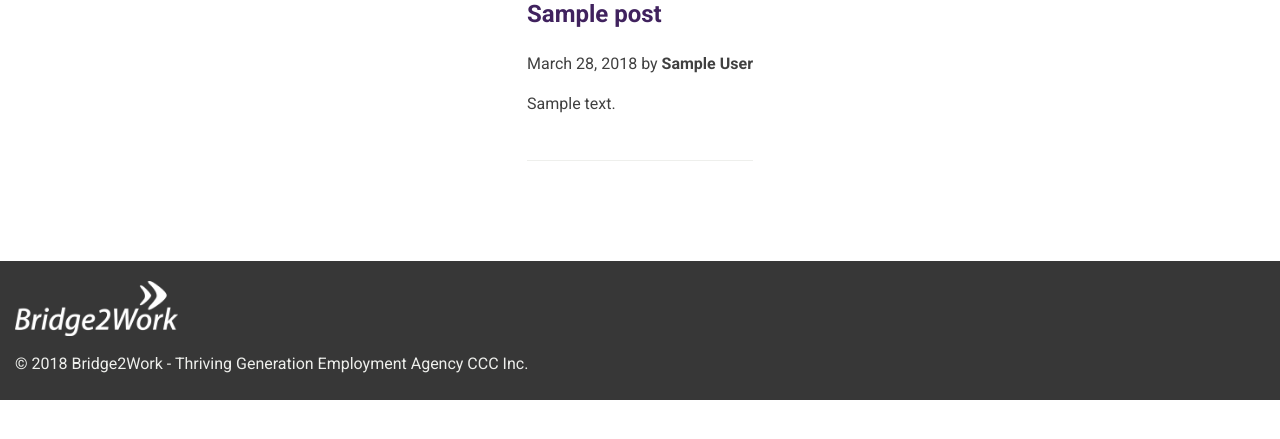
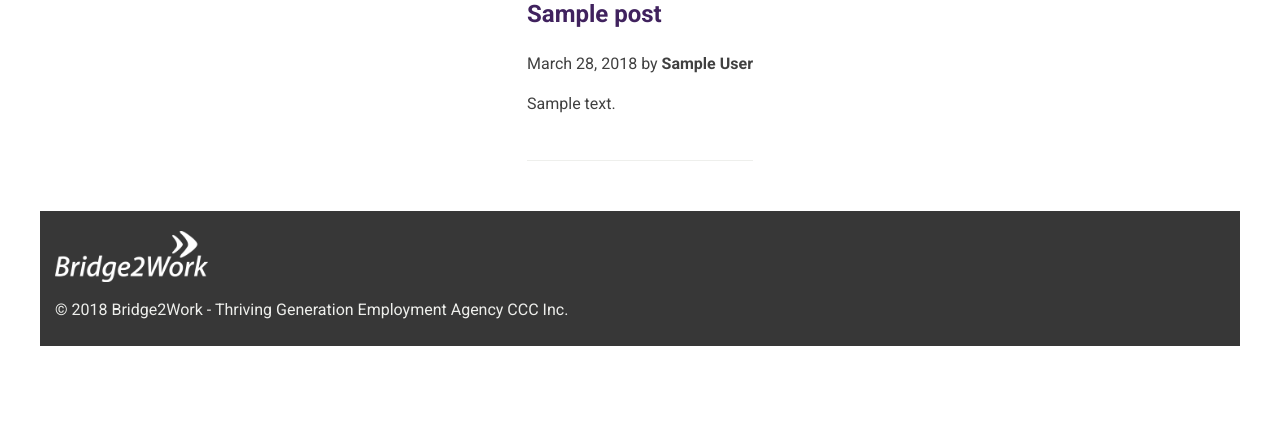
Before and after one commit to redacademy/b2w-winter-2018, a WordPress theme: the page made by themes/b2w-theme/home.php in a window 1280 px wide. Shown: the part 244-683 px from the top of the page. Run offline with PHP 8.4 and a stand-in for WordPress, Linux system fonts and the light colour scheme; the site name, menu and one post (Sample post) are stand-ins, and other content is empty; style sheets or scripts are compiled from the project's sources; some libraries are stand-ins or nearby versions.

Commit message:
centered about us page, nav and footer for screens above 1200px

```diff
--- a/themes/b2w-theme/functions.php
+++ b/themes/b2w-theme/functions.php
@@ -106,7 +106,7 @@ function b2w_scripts() {
 	wp_enqueue_script( 'flickity-cdn',  'https://unpkg.com/flickity@2/dist/flickity.pkgd.min.js', array('jquery'), false, true  );
 	wp_enqueue_script( 'carousel', get_template_directory_uri() . '/build/js/carousel.min.js', array('jquery', 'flickity-cdn'), false, true );
 
-	wp_enqueue_script('count-up-js', get_template_directory_uri() . '/build/js/countUp.min.js', array(), '23',true);
+	wp_enqueue_script('count-up-js', get_template_directory_uri() . '/build/js/countUp.min.js', array(), false ,true);
 
 
 	if ( is_singular() && comments_open() && get_option( 'thread_comments' ) ) {
--- a/themes/b2w-theme/sass/_about.scss
+++ b/themes/b2w-theme/sass/_about.scss
@@ -25,6 +25,8 @@
     }
   /* What We're All About Section*/
     .what-about-wrapper {
+      max-width: 1200px;
+      margin: 0 auto;
       h2 {
         padding: 5% 0 0 10%;
         @include tablet {
@@ -32,9 +34,9 @@
           transition: .5s;
         }
         @include desktop {
-          padding: 5% 0 0 4%;
+          padding: 0 0 0 2%;
           font-size: $h1_text_size;
-          margin-bottom: -9%;
+          margin-bottom: -100px;
           width: 47%;
         }
        }
@@ -45,6 +47,9 @@
           justify-content: space-around;
           h3 {
             width: 50%;
+            @include desktop {
+              width: auto;
+            }
           }
           p {
             display: flex;
@@ -60,6 +65,8 @@
     .who-we-are-wrapper {
       background-color: $space_gray;
       width: 100%;
+      max-width: 1200px;
+      margin: 0 auto;
       h2 {
         padding: 5% 0 0 10%;
         @include tablet {
@@ -129,6 +136,7 @@
         .text-wrap {
           background-color: $ultra_violet;
           width: 100vw;
+          max-width: 1200px;
           color: $space_gray;
           padding: 15px;
           transform: translateY(0);
--- a/themes/b2w-theme/sass/_footer.scss
+++ b/themes/b2w-theme/sass/_footer.scss
@@ -10,6 +10,8 @@
   color: $space_gray;
   padding: 0 15px;
   margin-top: 50px;
+  max-width: 1200px;
+  margin: 0 auto;
   /* Footer logo and widget wrapper */
     .footer-logo-widget-wrapper {
       @include tablet {
--- a/themes/b2w-theme/sass/_navigation.scss
+++ b/themes/b2w-theme/sass/_navigation.scss
@@ -134,6 +134,8 @@ a {
 		top: 46px;
 		@include desktop {
 			top: 26px;
+			max-width: 1200px;
+			margin: 0 auto;
 		}
 	}
 }
```
